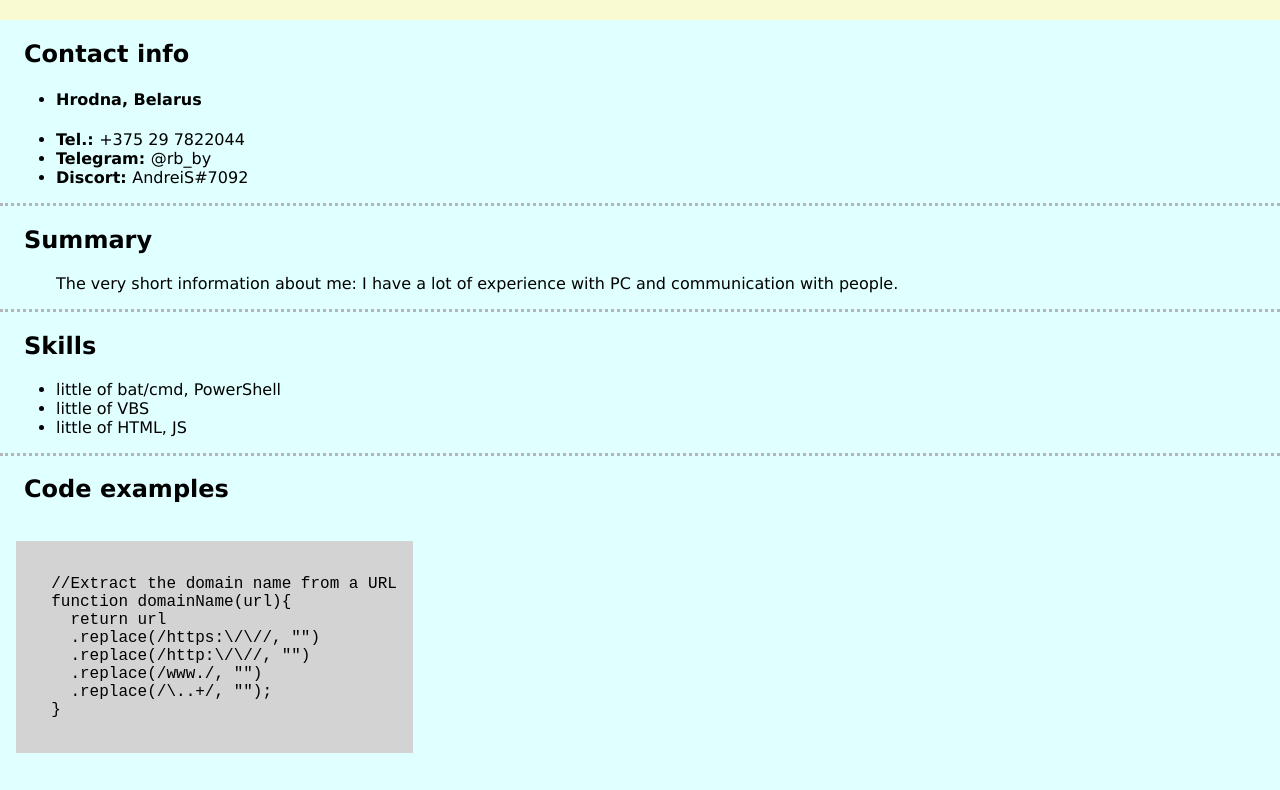
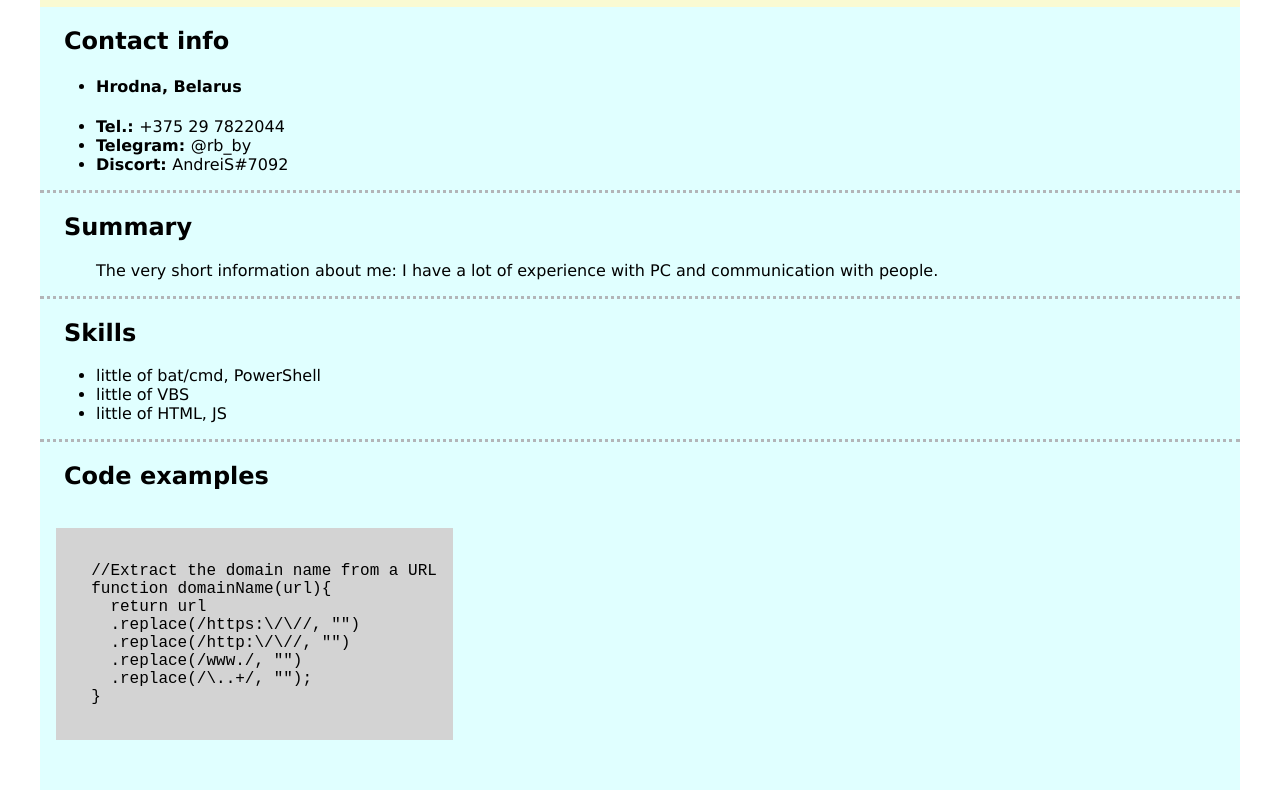
Before and after one commit to AS81/rsschool-cv, a plain HTML site: page index.html in a window 1280 px wide. Shown: the part 265-1055 px from the top of the page. Drawn offline with Linux system fonts and the light colour scheme.

Commit message:
feat: add teg section

```diff
--- a/css/style.css
+++ b/css/style.css
@@ -23,16 +23,21 @@
   background-color: lightgray;
 }
 
+.page {
+  text-align: justify;
+  background-color: lightcyan;
+}
+
 body {
   /* reset default page settings */
   margin: 0;
   padding: 0;
   /* add new settings */
   margin: 0 auto;
+  max-width: 1200px;
   font-family: "Verdana", "Georgia", serif;
   font-size: 16px;
-  text-align: justify;
-  background-color: lightcyan;
+  text-align: center;
 }
 
 p {
--- a/index.html
+++ b/index.html
@@ -8,6 +8,7 @@
     <link rel="stylesheet" href="./css/style.css">
   </head>
   <body>
+    <section class="page">
     <header>
         <p>
           <h1>Andrei Silkou</h1>
@@ -126,5 +127,6 @@
         </tr>
       </table>
     </footer>
+    </section>>
   </body>
 </html>
```
